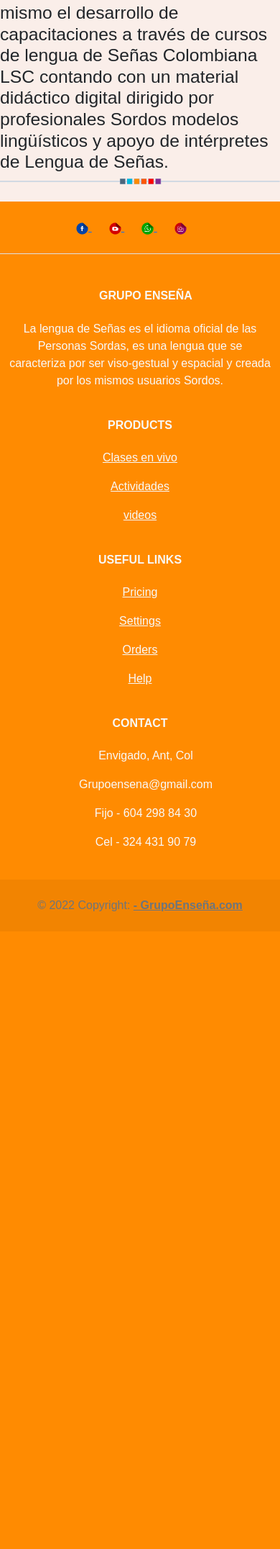
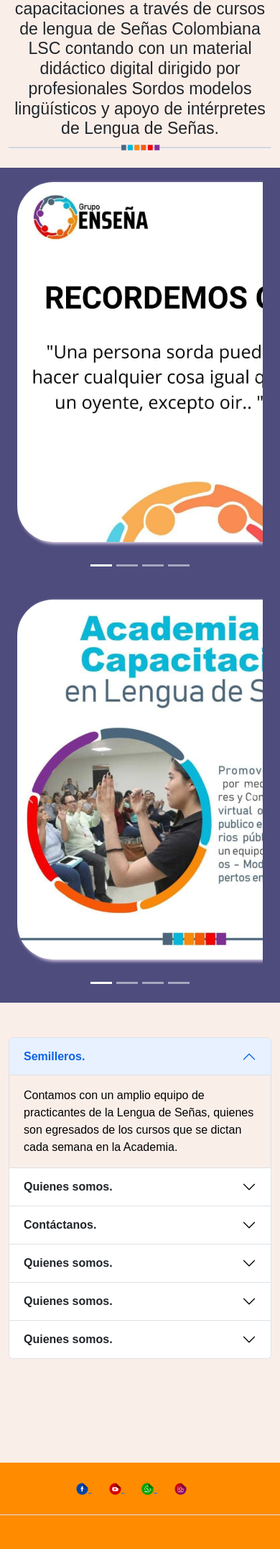
Before and after one commit to pabloskyDev/grupo-ensenia, a PHP site: page /quienessomos.html in a window 390 px wide; the page is wider, and only the part inside the window is pictured. Shown: the part 1411-3563 px from the top of that part at 72% size. Before the commit the page ends 2705 px from the top of that part, so only its background shows below. Run offline with PHP 8.4, Linux system fonts and the light colour scheme; some libraries are stand-ins or nearby versions; some web fonts are replaced.

Commit message:
pagina quienes somos full

```diff
--- a/quienessomos.html
+++ b/quienessomos.html
@@ -72,17 +72,172 @@
       </div>
     </nav>
 <br>
-<div class="">
+<div class="container-fluid">
   <div class="row">
+    <div class=" col-md-6">
+      <img class="fondosecq h-80" src="./img/fondosec1quienes.png" alt="fondo seccion">
+    </div>
+    <div class="col-md-6 align-self-center text-center">
+      <h3><display-3 > La empresa <span>GRUPO ENSEÑA S.A.S</span>, es una empresa de diseño y desarrollo de proyectos para la inclusión, ajustes razonables y accesibilidad para las Personas con discapacidad, expertos en el área de la Interpretación en Lengua de Señas Colombiana L.S.C para videos institucionales en la modalidad AAA en vivo y/o pre grabados y desarrollo de arquitectura web accesible, basados en la norma NTC5854, contando con un equipo de profesionales en el área y equipos tecnológicos adecuados para un servicio de alta calidad visual, así mismo el desarrollo de capacitaciones a través de cursos de lengua de Señas Colombiana LSC contando con un material didáctico digital dirigido por profesionales Sordos modelos lingüísticos y apoyo de intérpretes de Lengua de Señas.</display-3></h3>
+    </div>
+    <img src="./img/divisorPagina.png" alt="">
+  </div>
+</div>
+<br>
+<div class="container-fluid">
+  <div class="row bg-nav">
     <div class="col-md-6">
-        <img src="./img/fondosec1quienes.png" alt="fondo seccion">
+      <div id="carouselExampleIndicators" class="carousel slide container text-center"data-bs-ride="true">
+        <div class="carousel-indicators">
+          <button type="button" data-bs-target="#carouselExampleIndicators" data-bs-slide-to="0" class="active" aria-current="true" aria-label="Slide 1"></button>
+          <button type="button" data-bs-target="#carouselExampleIndicators" data-bs-slide-to="1" aria-label="Slide 2"></button>
+          <button type="button" data-bs-target="#carouselExampleIndicators" data-bs-slide-to="2" aria-label="Slide 3"></button>
+          <button type="button" data-bs-target="#carouselExampleIndicators" data-bs-slide-to="3" aria-label="Slide 4"></button>
+        </div>
+        <div class="carousel-inner">
+          <div class="carousel-item active">
+            <img src="./img/volante1.PNG" class="imgsCarrousel2 " alt="imagen 1">
+          </div>
+          <div class="carousel-item">
+            <img src="./img/volante2.PNG" class="imgsCarrousel2 " alt="imagen 2">
+          </div>
+          <div class="carousel-item">
+            <img src="./img/volante3.PNG" class="imgsCarrousel2 " alt="imagen 3">
+          </div>
+          <div class="carousel-item">
+            <img src="./img/volante4.PNG" class="imgsCarrousel2 " alt="imagen 4">
+          </div>
+        </div>
+        <button class="carousel-control-prev" type="button" data-bs-target="#carouselExampleIndicators" data-bs-slide="prev">
+          <span class="carousel-control-prev-icon" aria-hidden="true"></span>
+          <span class="visually-hidden">Previous</span>
+        </button>
+        <button class="carousel-control-next" type="button" data-bs-target="#carouselExampleIndicators" data-bs-slide="next">
+          <span class="carousel-control-next-icon" aria-hidden="true"></span>
+          <span class="visually-hidden">Next</span>
+        </button>
+      </div>
     </div>
-    <div class="col col-md-6 align-self-center">
-      <h2><display-3> La empresa GRUPO ENSEÑA S.A.S, es una empresa de diseño y desarrollo de proyectos para la inclusión, ajustes razonables y accesibilidad para las Personas con discapacidad, expertos en el área de la Interpretación en Lengua de Señas Colombiana L.S.C para videos institucionales en la modalidad AAA en vivo y/o pre grabados y desarrollo de arquitectura web accesible, basados en la norma NTC5854, contando con un equipo de profesionales en el área y equipos tecnológicos adecuados para un servicio de alta calidad visual, así mismo el desarrollo de capacitaciones a través de cursos de lengua de Señas Colombiana LSC contando con un material didáctico digital dirigido por profesionales Sordos modelos lingüísticos y apoyo de intérpretes de Lengua de Señas.</display-3></h2>
+      <div class="col-md-6">
+        <div id="carouselExampleIndicators2" class="carousel slide container text-center"data-bs-ride="true">
+          <div class="carousel-indicators">
+            <button type="button" data-bs-target="#carouselExampleIndicators2" data-bs-slide-to="0" class="active" aria-current="true" aria-label="Slide 1"></button>
+            <button type="button" data-bs-target="#carouselExampleIndicators2" data-bs-slide-to="1" aria-label="Slide 2"></button>
+            <button type="button" data-bs-target="#carouselExampleIndicators2" data-bs-slide-to="2" aria-label="Slide 3"></button>
+            <button type="button" data-bs-target="#carouselExampleIndicators2" data-bs-slide-to="3" aria-label="Slide 4"></button>
+          </div>
+          <div class="carousel-inner">
+            <div class="carousel-item active">
+              <img src="./img/volanteSevicios1.PNG" class="imgsCarrousel2 " alt="imagen 1">
+            </div>
+            <div class="carousel-item">
+              <img src="./img/volanteSevicios2.PNG" class="imgsCarrousel2 " alt="imagen 2">
+            </div>
+            <div class="carousel-item">
+              <img src="./img/volanteSevicios3.PNG" class="imgsCarrousel2 " alt="imagen 3">
+            </div>
+            <div class="carousel-item">
+              <img src="./img/volanteSevicios4.PNG" class="imgsCarrousel2 " alt="imagen 4">
+            </div>
+          </div>
+          <button class="carousel-control-prev" type="button" data-bs-target="#carouselExampleIndicators2" data-bs-slide="prev">
+            <span class="carousel-control-prev-icon" aria-hidden="true"></span>
+            <span class="visually-hidden">Previous</span>
+          </button>
+          <button class="carousel-control-next" type="button" data-bs-target="#carouselExampleIndicators2" data-bs-slide="next">
+            <span class="carousel-control-next-icon" aria-hidden="true"></span>
+            <span class="visually-hidden">Next</span>
+          </button>
+        </div>
+      </div>
+
     </div>
-    <img src="./img/divisorPagina.png" alt="imagen divisor">
   </div>
-<br>
+</div>
+<div class="container-fluid">
+  <div class="row align-self-center">
+    <div class="col-md-6 ">
+      <div class="accordion mt-5 mb-5" id="accordionExample">
+        <div class="accordion-item bg-quienessomos2">
+          <h2 class="accordion-header" id="headingOne">
+            <button class="accordion-button" type="button" data-bs-toggle="collapse" data-bs-target="#collapseOne" aria-expanded="true" aria-controls="collapseOne">
+              <strong>Semilleros.</strong>
+            </button>
+          </h2>
+          <div id="collapseOne" class="accordion-collapse collapse show" aria-labelledby="headingOne" data-bs-parent="#accordionExample">
+            <div class="accordion-body">
+              Contamos con un amplio equipo de practicantes de la Lengua de Señas, quienes son egresados de los cursos que se dictan cada semana en la Academia.
+            </div>
+          </div>
+        </div>
+        <div class="accordion-item">
+          <h2 class="accordion-header" id="headingTwo">
+            <button class="accordion-button collapsed" type="button" data-bs-toggle="collapse" data-bs-target="#collapseTwo" aria-expanded="false" aria-controls="collapseTwo">
+              <strong>Quienes somos.</strong>
+            </button>
+          </h2>
+          <div id="collapseTwo" class="accordion-collapse collapse" aria-labelledby="headingTwo" data-bs-parent="#accordionExample">
+            <div class="accordion-body">
+              Somos una Empresa que provee servicios de interpreatción en lengua de señas Colombiana LSC, por medio de profesionales y desarrollo de proyectos de Ajuste Razonables basados en el diseño universal para la inclusión de las personas con discapacidad a nivel nacional.
+            </div>
+          </div>
+        </div>
+        <div class="accordion-item">
+          <h2 class="accordion-header" id="headingThree">
+            <button class="accordion-button collapsed" type="button" data-bs-toggle="collapse" data-bs-target="#collapseThree" aria-expanded="false" aria-controls="collapseThree">
+              <strong>Contáctanos.</strong>
+            </button>
+          </h2>
+          <div id="collapseThree" class="accordion-collapse collapse" aria-labelledby="headingThree" data-bs-parent="#accordionExample">
+            <div class="accordion-body">
+              Facebook <span><a href="https://www.facebook.com/Academiagrupoensena" class="me-4" target="_blank"> @Educ.incluyente Grupo Enseña</a></span>
+              Instagram
+              <span><a href=""https://www.instagram.com/educ.incluyente/?hl=es" class="me-4" target="_blank"> @Educ.incluyente</a></span>
+              Whatsapp <span><a href="https://wa.me/573244319079" class="me-4" target="_blank"> 57-3244319079</a></span>
+            </div>
+          </div>
+        </div>
+        <div class="accordion-item">
+          <h2 class="accordion-header" id="headingfour">
+            <button class="accordion-button collapsed" type="button" data-bs-toggle="collapse" data-bs-target="#collapsefour" aria-expanded="false" aria-controls="collapseTwo">
+              <strong>Quienes somos.</strong>
+            </button>
+          </h2>
+          <div id="collapsefour" class="accordion-collapse collapse" aria-labelledby="headingfour" data-bs-parent="#accordionExample">
+            <div class="accordion-body">
+              Somos una Empresa que provee servicios de interpreatción en lengua de señas Colombiana LSC, por medio de profesionales y desarrollo de proyectos de Ajuste Razonables basados en el diseño universal para la inclusión de las personas con discapacidad a nivel nacional.
+            </div>
+          </div>
+        </div>
+        <div class="accordion-item">
+          <h2 class="accordion-header" id="headingfive">
+            <button class="accordion-button collapsed" type="button" data-bs-toggle="collapse" data-bs-target="#collapsefive" aria-expanded="false" aria-controls="collapsefive">
+              <strong>Quienes somos.</strong>
+            </button>
+          </h2>
+          <div id="collapsefive" class="accordion-collapse collapse" aria-labelledby="headingfive" data-bs-parent="#accordionExample">
+            <div class="accordion-body">
+              Somos una Empresa que provee servicios de interpreatción en lengua de señas Colombiana LSC, por medio de profesionales y desarrollo de proyectos de Ajuste Razonables basados en el diseño universal para la inclusión de las personas con discapacidad a nivel nacional.
+            </div>
+          </div>
+        </div>
+        <div class="accordion-item">
+          <h2 class="accordion-header" id="headingsix">
+            <button class="accordion-button collapsed" type="button" data-bs-toggle="collapse" data-bs-target="#collapsesix" aria-expanded="false" aria-controls="collapsesix">
+              <strong>Quienes somos.</strong>
+            </button>
+          </h2>
+          <div id="collapsesix" class="accordion-collapse collapse" aria-labelledby="headingsix" data-bs-parent="#accordionExample">
+            <div class="accordion-body">
+              Somos una Empresa que provee servicios de interpreatción en lengua de señas Colombiana LSC, por medio de profesionales y desarrollo de proyectos de Ajuste Razonables basados en el diseño universal para la inclusión de las personas con discapacidad a nivel nacional.
+            </div>
+          </div>
+        </div>
+      </div>
+    </div>
+    <div class="col-md-6 mt-5 mb-5" id="fondosec3"></div>
+  </div>
+</div>
 <!-- Footer -->
 <footer class="text-center text-lg-start bg-quienessomos text-muted ">
   <section class="d-flex justify-content-lg-end p-4 border-bottom text-light">
@@ -99,7 +254,7 @@
       <a href="https://www.youtube.com/channel/UCTPSNqkxu2zpYMtz4L0GJ2g/videos" class="me-4" target="_blank" >
         <img src="./img/youtubeIcono.png" alt="" id="icono">
       </a>
-      <a href="https://wa.me/573202592320" class="me-4" target="_blank" >
+      <a href="https://wa.me/573244319079" class="me-4" target="_blank" >
         <img src="./img/waspaIcono.png" alt="" id="icono">
       </a>
       <a href="https://www.instagram.com/educ.incluyente/?hl=es" class="me-4 " target="_blank" >
@@ -177,41 +332,9 @@
   <script src="./js/app1.js"></script>
   <script src="https://cdnjs.cloudflare.com/ajax/libs/animejs/2.0.2/anime.min.js"></script>
   <script src="https://unpkg.com/scrollreveal@4.0.0/dist/scrollreveal.min.js"></script>
-  <!--animaciones scrollreveal-->
+
+  <!-- Wrap every letter in a span -->
   <script>
-    window.sr = ScrollReveal();
-    sr.reveal('#carouselExampleIndicators',{
-        duration:2000,
-        origin: 'left',
-        distance:'800px'
-    });
-  </script>
-  <script>
-    window.sr = ScrollReveal();
-    sr.reveal('.card1',{
-        duration:2000,
-        origin: 'left',
-        distance:'200px'
-    });
-  </script>
-  <script>
-    window.sr = ScrollReveal();
-    sr.reveal('.card2',{
-        duration:2000,
-        origin: 'bottom',
-        distance:'200px'
-    });
-  </script>
-  <script>
-    window.sr = ScrollReveal();
-    sr.reveal('.card3',{
-        duration:2000,
-        origin: 'right',
-        distance:'200px'
-    });
-  </script>
-  <script>
-    // Wrap every letter in a span
     var textWrapper = document.querySelector('.ml .letters');
     textWrapper.innerHTML = textWrapper.textContent.replace(/\S/g, "<span class='letter'>$&</span>");
 
--- a/styles/style.css
+++ b/styles/style.css
@@ -34,8 +34,18 @@
   font-family: 'Arima', sans-serif;
   background-color: #FAEEE9;
 }
-
-
+ .imgsCarrousel2{
+  height: 500px;
+  margin-top: 20px;
+  margin-bottom:60px;
+  border-radius: 50px;
+  box-shadow: 3px 2px 5px #F0DFF5
+ }
+ #fondosec3{
+  background-image: url(../img/fondosec3quienes.png);
+  background-size:cover;
+  background-repeat: no-repeat;
+ }
 
 /*colores fondo navbar*/
 .bg-nav {
@@ -58,6 +68,9 @@
 }
 .bg-quienessomos {
   background-color:#FF8B01;
+}
+.bg-quienessomos2 {
+  background-color:#FAEEE9;
 }
 .bg-canales {
   background-color:#FF5703;
@@ -252,6 +265,7 @@ input {
   display: inline-block;
   line-height: 1em;
 }
+
 /* animacion Titulos profesores*/
 .ml15 {
   font-weight: 800;
```
Also changed, not shown: img/FondoAgua.png (deleted), img/fondoClaroDegrado.png (deleted), img/fondosec3quienes.png (added), img/volante1.PNG (added), img/volante2.PNG (added), img/volante3.PNG (added), img/volante4.PNG (added), img/volanteSevicios1.PNG (added), img/volanteSevicios2.PNG (added), img/volanteSevicios3.PNG (added), img/volanteSevicios4.PNG (added).
